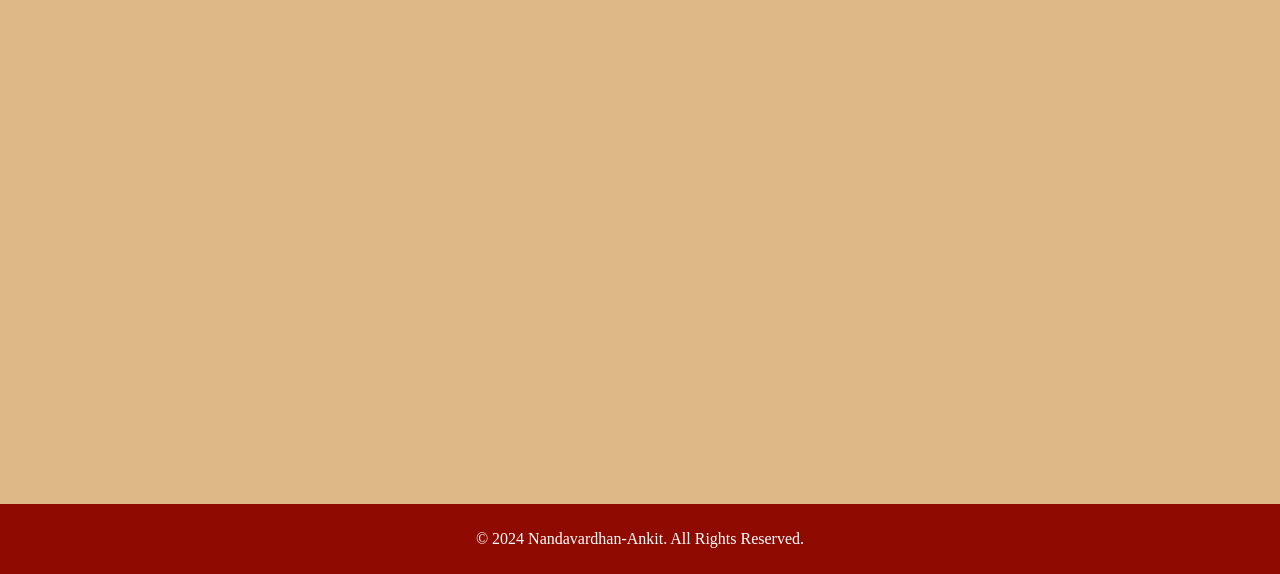
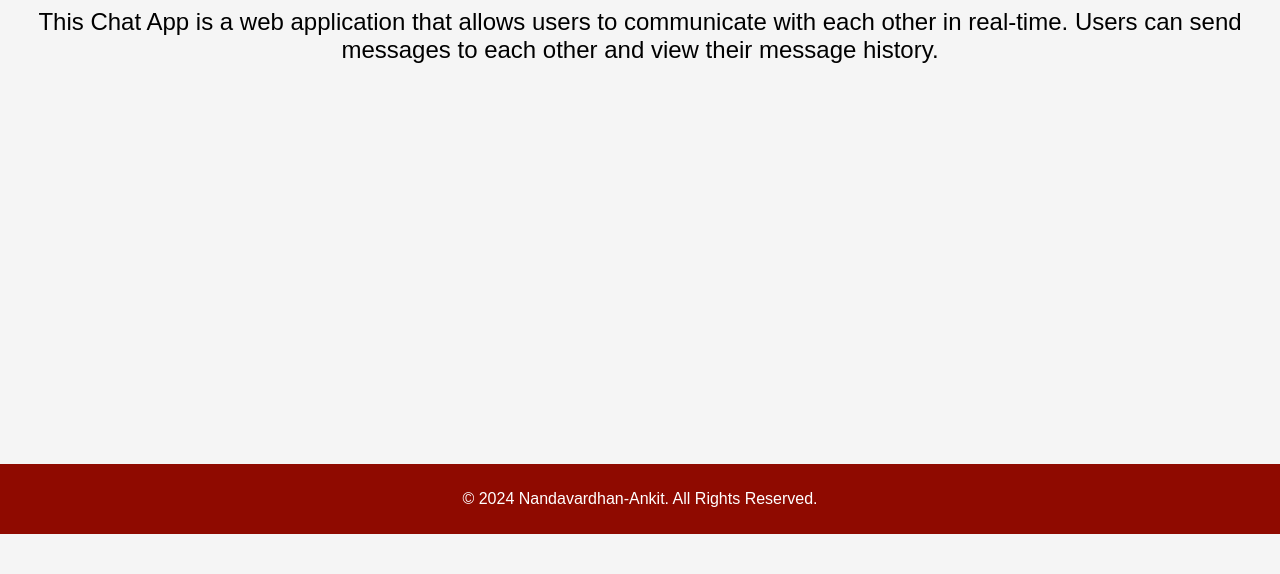
Before and after one commit to NandavardhanRadhakrishnan/MessagingAppMEAN, a website: page public/index.html at #!/about in a window 1280 px wide. Shown: the part 436-1010 px from the top of the page. After the commit the page ends 970 px from the top, so only its background shows below. Drawn offline with nearby package versions, Linux system fonts and the light colour scheme; some packages are replaced by stand-ins of ours.

Commit message:
css changes

```diff
--- a/public/home.html
+++ b/public/home.html
@@ -11,11 +11,20 @@
 
 <body ng-app="myApp">
     <div class="container">
+        <div style="height: 20px;"></div>
+
         <center>
             <img src="https://raw.githubusercontent.com/ankit-vatsa/SRMKTRLAB/main/Web%20Design%20and%20Development%20LAB/ct1_srm.jpg"
                 alt="SRM IST" />
         </center>
+        <div style="height: 20px;"></div>
+        <center>
 
+            <span style="font-size: x-large;">
+                This Chat App is a web application that allows users to communicate with each other in real-time. Users can send messages to each other and view their message history.
+            </span>
+
+        </center>
     </div>
 
 </body>
--- a/public/index.html
+++ b/public/index.html
@@ -14,7 +14,8 @@
 			margin: 0;
 			padding: 0;
 			box-sizing: border-box;
-			background-color: burlywood;
+			background-color: whitesmoke;
+			font-family: Arial, Helvetica, sans-serif;
 		}
 
 		header {
@@ -38,7 +39,7 @@
 
 		main {
 			flex-grow: 1;
-			padding: 20px;
+			/* padding: 20px; */
 		}
 
 		footer {
```
Also changed, not shown: public/about.html (+1 -1 lines).
